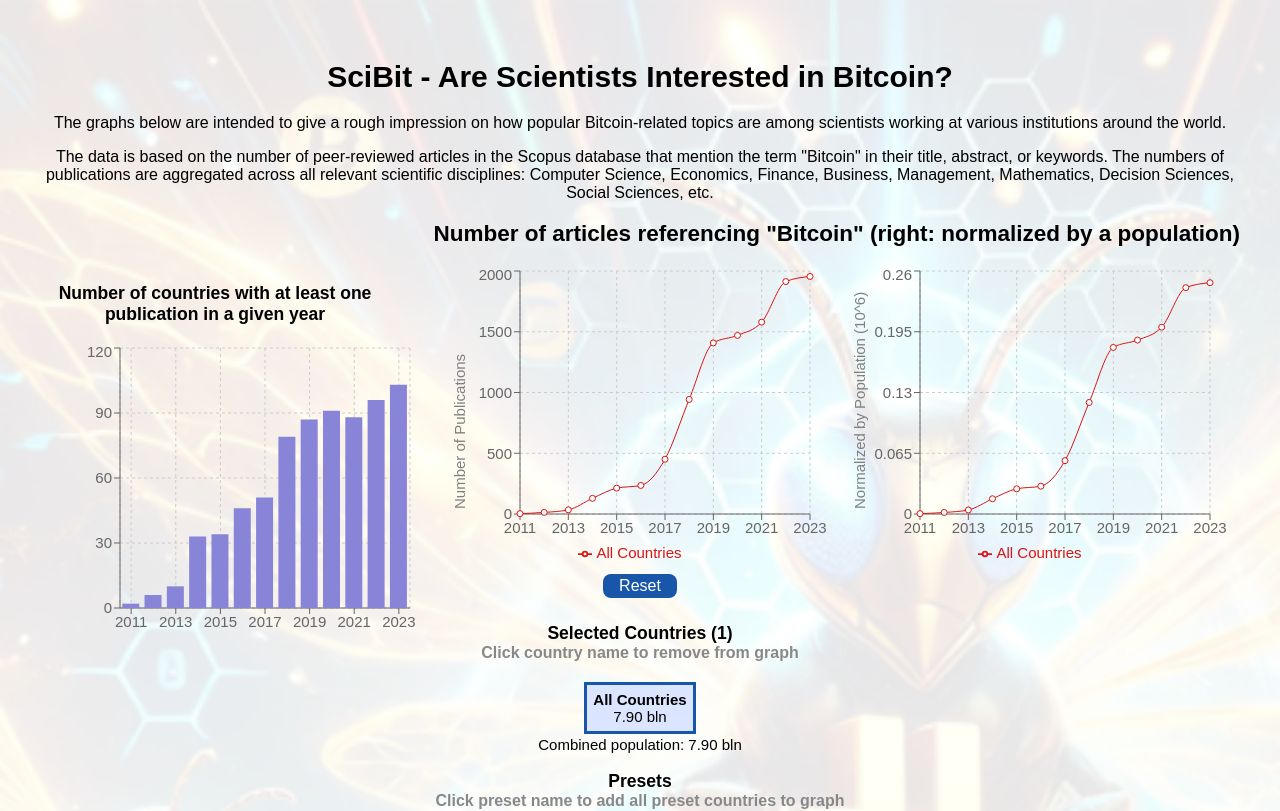
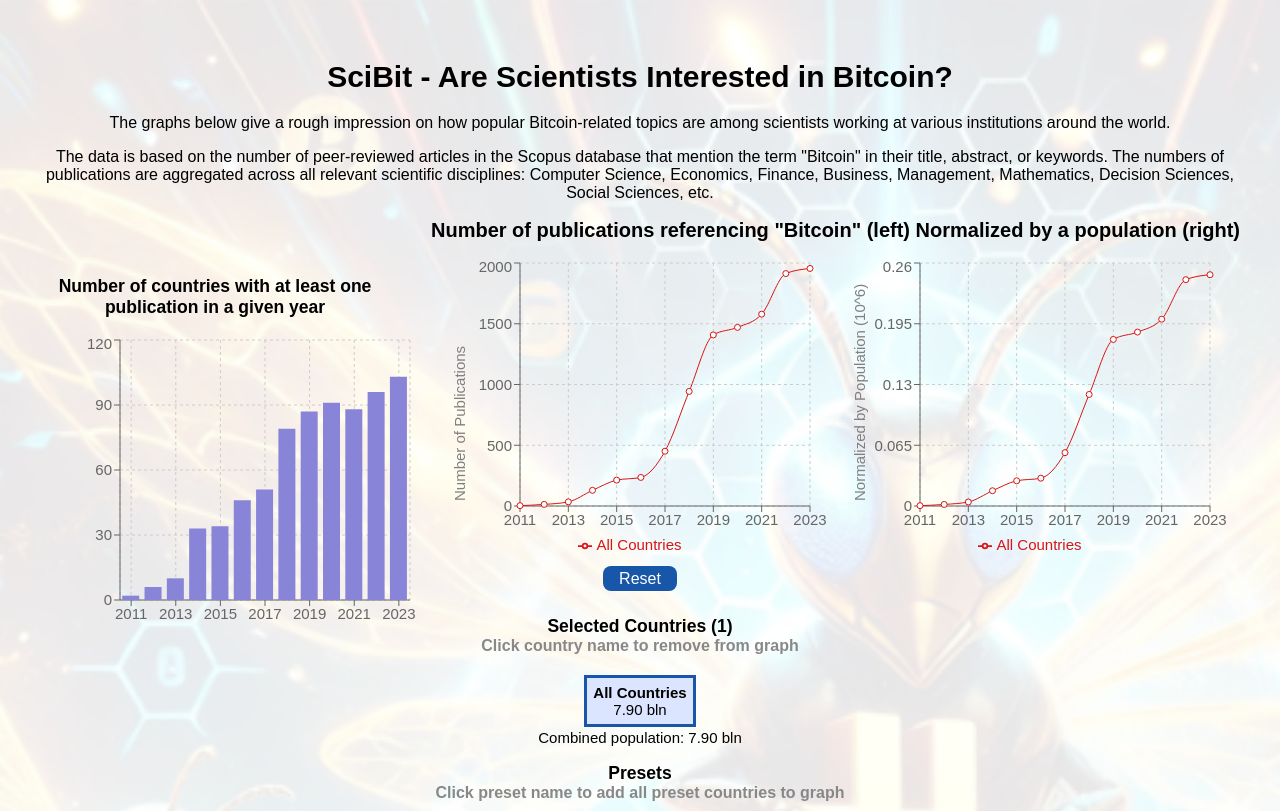
Before and after one commit to WojOgi/scibit, a React (Vite) app: page / in a window 1280 px wide. Shown: the top 811 px of the page. Built offline with nearby package versions, Linux system fonts and the light colour scheme.

Commit message:
minor layout changes

```diff
--- a/src/components/layout/header/Header.tsx
+++ b/src/components/layout/header/Header.tsx
@@ -4,8 +4,8 @@
       <h1>SciBit - Are Scientists Interested in Bitcoin?</h1>
       <section>
         <p>
-          The graphs below are intended to give a rough impression on how
-          popular Bitcoin-related topics are among scientists working at various
+          The graphs below give a rough impression on how popular
+          Bitcoin-related topics are among scientists working at various
           institutions around the world.
         </p>
         <p>
@@ -21,10 +21,11 @@
         style={{
           display: "flex",
           justifyContent: "flex-end",
+          fontSize: "20px",
         }}
       >
-        Number of articles referencing "Bitcoin" (right: normalized by a
-        population)
+        Number of publications referencing "Bitcoin" (left) Normalized by a
+        population (right)
       </h2>
     </>
   );
```
